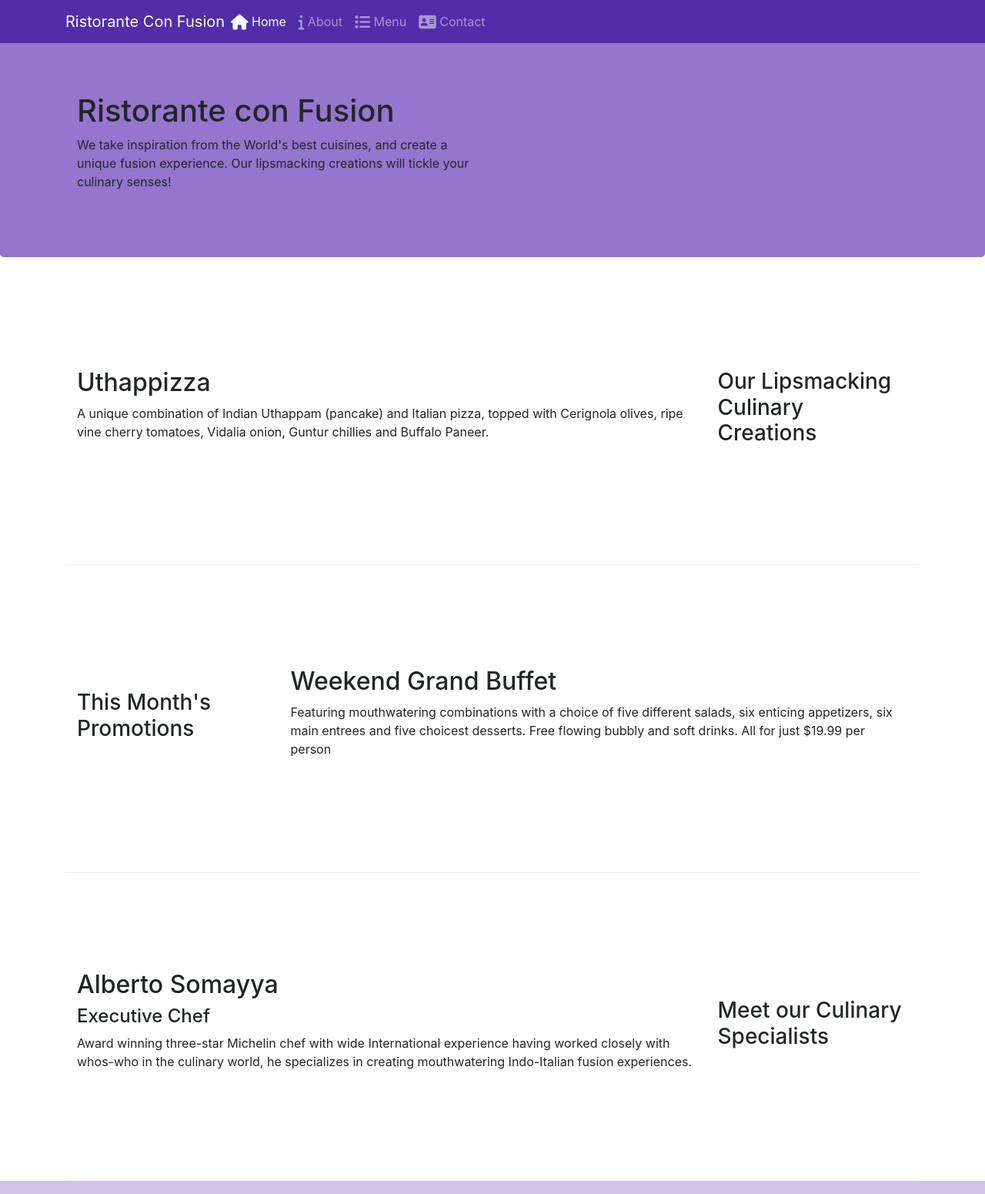
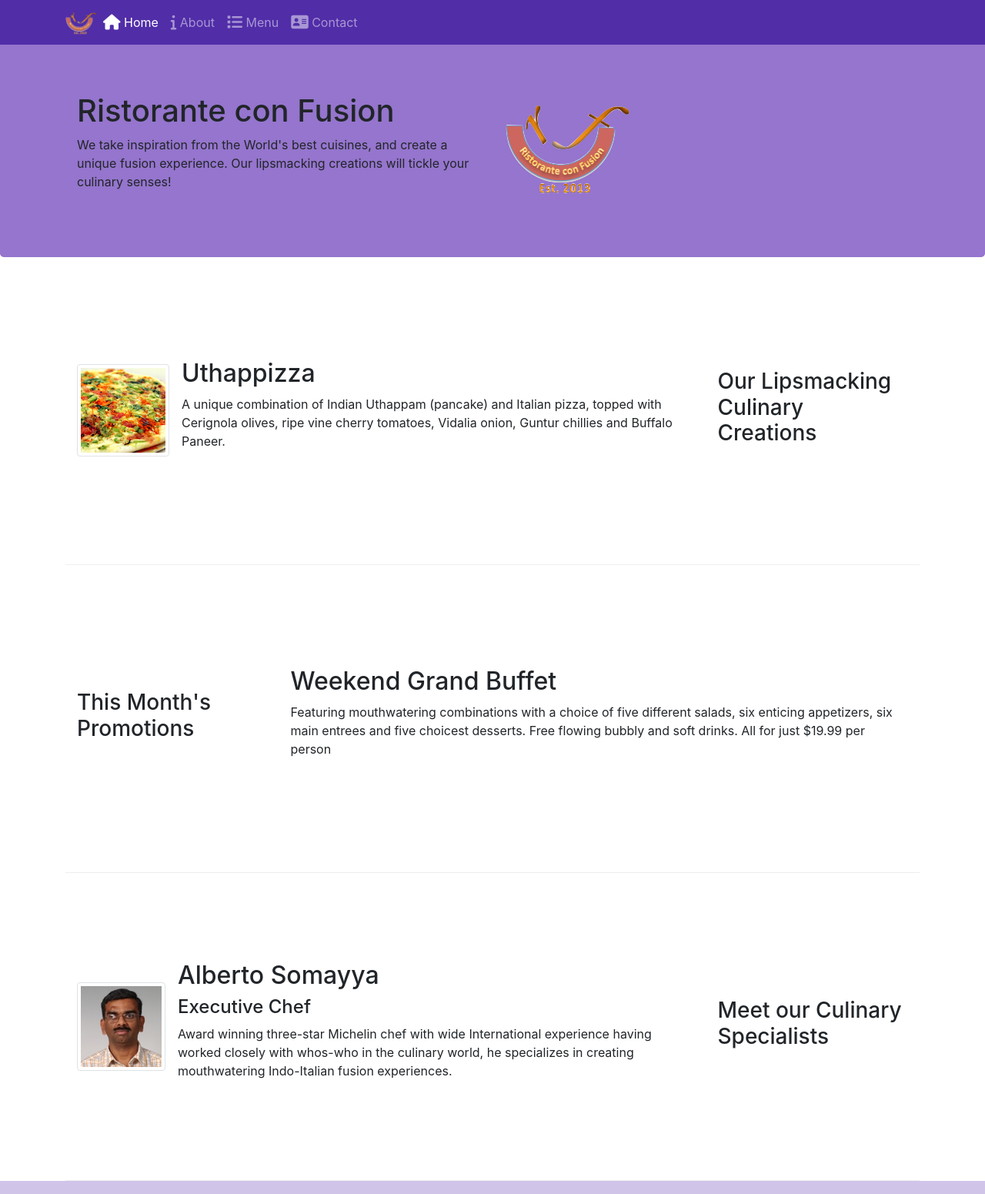
Before and after one commit to saketh1305/bootstrap, a plain HTML site: page index.html in a window 1280 px wide. Shown: the top 1551 px of the page at 77% size. Drawn offline with nearby package versions, Linux system fonts and the light colour scheme.

Commit message:
images and media

```diff
--- a/index.html
+++ b/index.html
@@ -19,7 +19,7 @@
             <button class="navbar-toggler" type="button" data-toggle="collapse" data-target="#Navbar">
                 <span class="navbar-toggler-icon"></span>
             </button>
-            <a class="navbar-brand mr-auto" href="#">Ristorante Con Fusion</a>
+            <a class="navbar-brand mr-auto" href="#"><img src="img/logo.png" height="30" width="41"></a>
             <div class="collapse navbar-collapse" id = "Navbar">
                 <ul class="navbar-nav mr-auto">
                     <li class="nav-item active"><a class="nav-link" href="#"><span class="fa fa-home fa-lg"></span> Home</a></li>
@@ -38,7 +38,8 @@
                     <h1>Ristorante con Fusion</h1>
                     <p>We take inspiration from the World's best cuisines, and create a unique fusion experience. Our lipsmacking creations will tickle your culinary senses!</p>
                 </div>
-                <div class="col-12 col-sm">
+                <div class="col-12 col-sm align-self-center">
+                    <img src="img/logo.png" class="image-fluid">
                 </div>
             </div>
         </div>
@@ -50,8 +51,13 @@
                 <h3>Our Lipsmacking Culinary Creations</h3>
             </div>
             <div class = "col col-sm order-sm-first col-md">
-                <h2>Uthappizza</h2>
-                <p>A unique combination of Indian Uthappam (pancake) and Italian pizza, topped with Cerignola olives, ripe vine cherry tomatoes, Vidalia onion, Guntur chillies and Buffalo Paneer.</p>
+                <div class="media">
+                    <img class="d-flex mr-3 img-thumbnail align-self-center" src="img/uthappizza.png" alt = "urhappizza">
+                    <div class="media-body">
+                        <h2 class="mt-0">Uthappizza</h2>
+                        <p>A unique combination of Indian Uthappam (pancake) and Italian pizza, topped with Cerignola olives, ripe vine cherry tomatoes, Vidalia onion, Guntur chillies and Buffalo Paneer.</p>
+                    </div>
+                </div>
             </div>
         </div>
 
@@ -71,9 +77,15 @@
                 <h3>Meet our Culinary Specialists</h3>
             </div>
             <div class = "col col-sm order-sm-first col-md">
-                <h2>Alberto Somayya</h2>
-                <h4>Executive Chef</h4>
-                <p>Award winning three-star Michelin chef with wide International experience having worked closely with whos-who in the culinary world, he specializes in creating mouthwatering Indo-Italian fusion experiences. </p>
+                <div class="media">
+                    <img class="d-flex mr-3 img-thumbnail align-self-center" src="img/alberto.png">
+                    <div class = "media-body">
+                        <h2 class="mt-0">Alberto Somayya</h2>
+                        <h4>Executive Chef</h4>
+                        <p>Award winning three-star Michelin chef with wide International experience having worked closely with whos-who in the culinary world, he specializes in creating mouthwatering Indo-Italian fusion experiences. </p>
+
+                    </div>
+                </div>
             </div>
         </div>
     </div>
```
Also changed, not shown: aboutus.html (+3 -2 lines), contactus.html (+3 -2 lines), img/alberto.png (added), img/buffet.png (added), img/logo.png (added), img/uthappizza.png (added), 1 other file.
